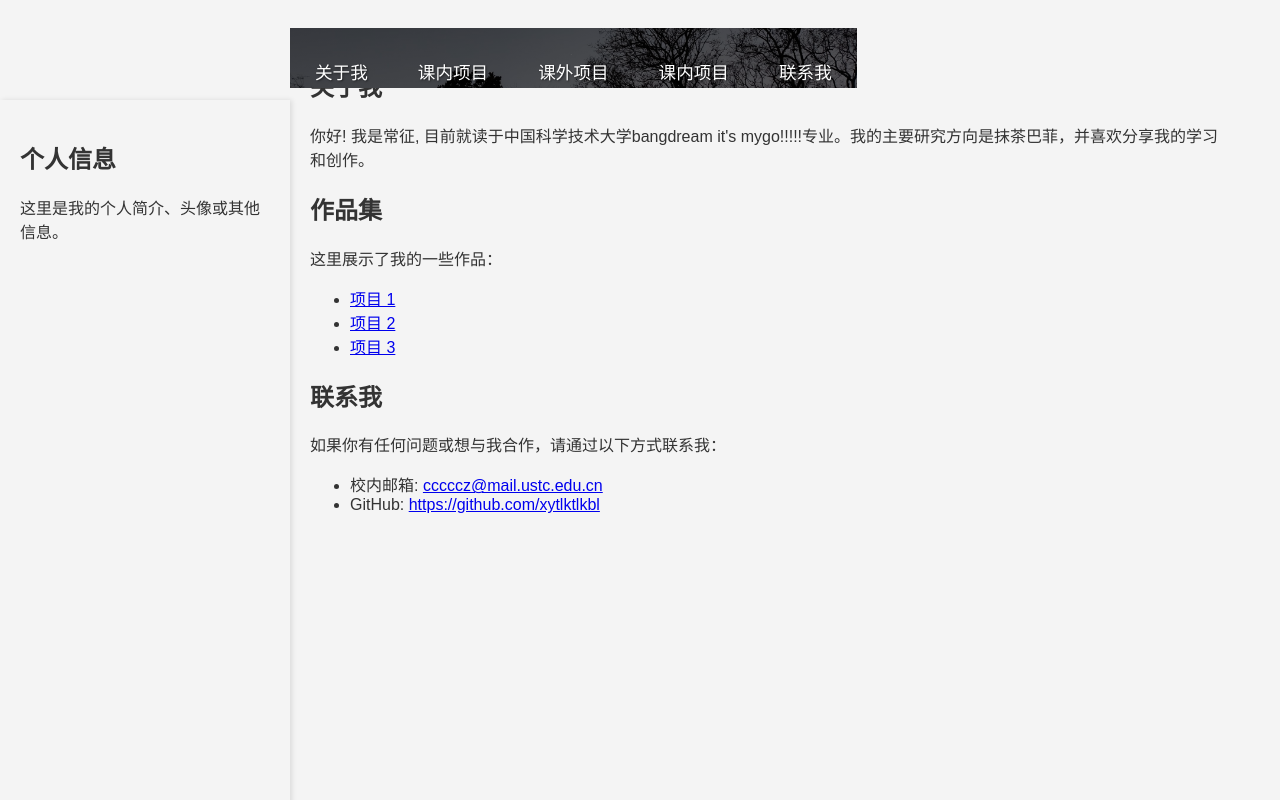
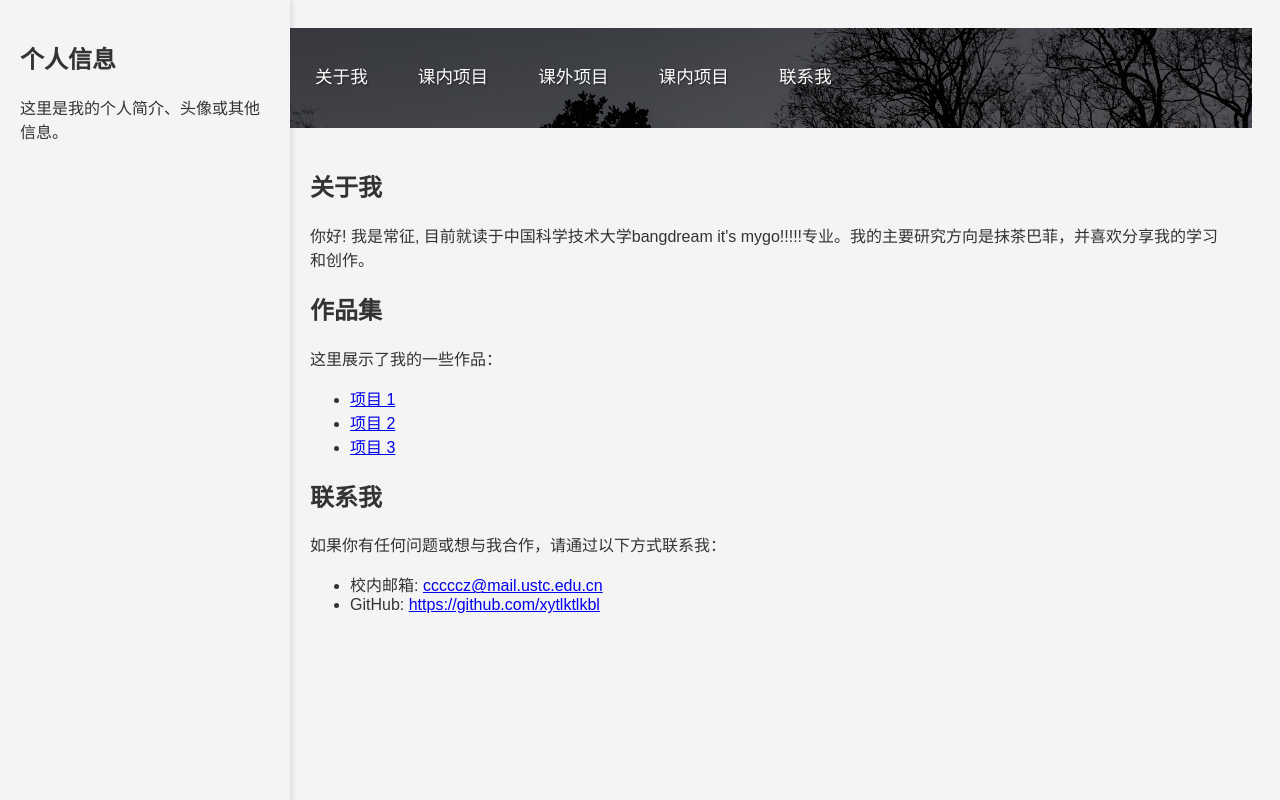
Before and after one commit to xytlktlkbl/xytlktlkbl.github.io, a plain HTML site: page index.html in a window 1280 px wide. Drawn offline with Linux system fonts and the light colour scheme.

Commit message:
Update index.html

```diff
--- a/index.html
+++ b/index.html
@@ -7,7 +7,7 @@
     <style>
         .sidebar {
             position: fixed; /* 固定定位 */
-            top: 100px;          /* 距离页面顶部 0 */
+            top: 0px;          /* 距离页面顶部 0 */
             left: 0;         /* 距离页面左侧 0 */
             width: 250px;    /* 侧边栏宽度 */
             height: 100%;    /* 侧边栏高度充满整个视口 */
@@ -29,8 +29,8 @@
                 rgba(0,0,0,0.6)),
                 url('images/index_background.jpg') center/cover;
             height: 60px; /* 导航栏高度 */
-            padding: 0px 0;
-            position: fixed;
+            padding: 20px 0;
+            position: relative;
         }
 
         nav a {
@@ -40,8 +40,6 @@
             text-align: center;
             padding: 15px 25px;
             text-decoration: none;
-            height: 60px;
-            line-height: 60px; /* 行高与容器高度一致 */
             font-size: 1.1em;
             text-shadow: 1px 1px 2px rgba(0,0,0,0.5);
             transition: all 0.3s ease;
```
